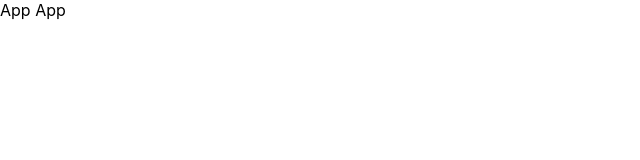
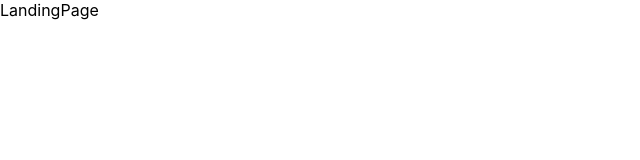
Before and after one commit to mxxxxwoo/node_and_react, a React (Create React App) app in the folder client/: page / in a window 1280 px wide. Shown: the top 160 px of the page, without its empty margins (0-640 px from the left). Built offline with nearby package versions, Linux system fonts and the light colour scheme.

Commit message:
react router dom

```diff
--- a/client/package.json
+++ b/client/package.json
@@ -8,6 +8,7 @@
     "@testing-library/user-event": "^7.1.2",
     "react": "^16.13.1",
     "react-dom": "^16.13.1",
+    "react-router-dom": "^5.2.0",
     "react-scripts": "3.4.1"
   },
   "scripts": {
--- a/client/src/App.js
+++ b/client/src/App.js
@@ -1,7 +1,21 @@
 import React from 'react'
+import { BrowserRouter as Router, Switch, Route, Link } from 'react-router-dom'
 
+import LandingPage from './components/views/LandingPage/LandingPage'
+import LoginPage from './components/views/LoginPage/LoginPage'
+import RegisterPage from './components/views/RegisterPage/RegisterPage'
 function App() {
-    return <div className="App">App App</div>
+    return (
+        <Router>
+            <div>
+                <Switch>
+                    <Route exact path="/" component={LandingPage}></Route>
+                    <Route exact path="/login" component={LoginPage}></Route>
+                    <Route exact path="/register" component={RegisterPage}></Route>
+                </Switch>
+            </div>
+        </Router>
+    )
 }
 
 export default App
```
Also changed, not shown: 1 other file (tests, documents, lock files or other folders).
